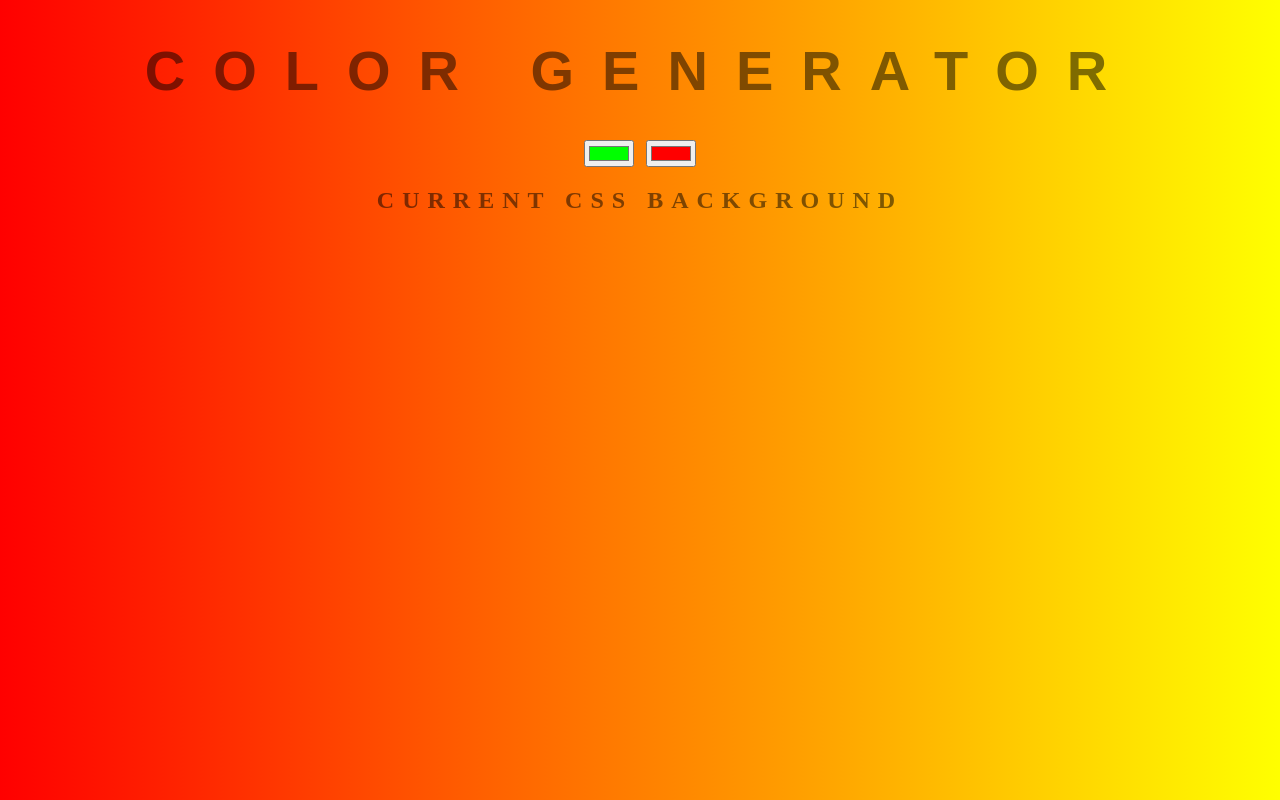
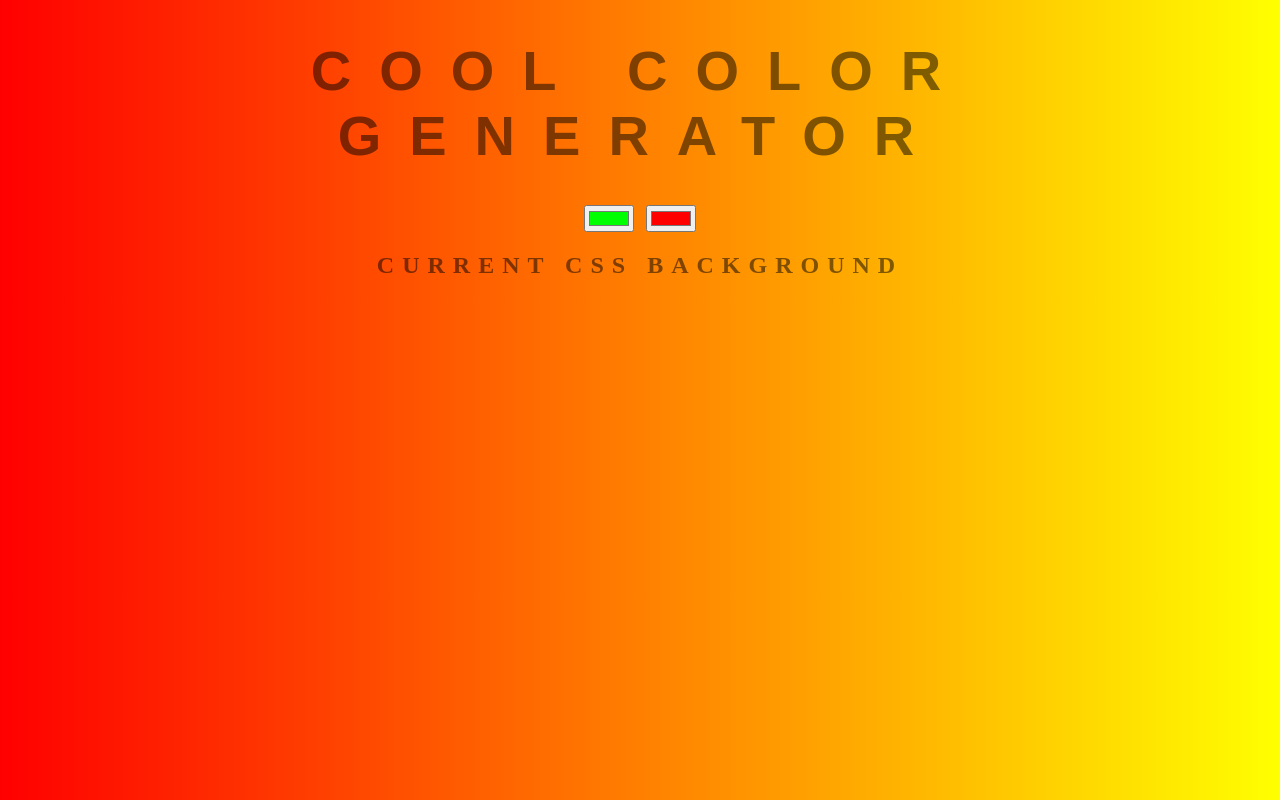
Before and after one commit to jraudulis/background-generator, a plain HTML site: page index.html in a window 1280 px wide. Drawn offline with Linux system fonts and the light colour scheme.

Commit message:
changing name again

```diff
--- a/index.html
+++ b/index.html
@@ -5,7 +5,7 @@
 	<link rel="stylesheet" type="text/css" href="style.css">
 </head>
 <body id="gradient">
-	<h1>Color Generator</h1>
+	<h1>Cool color Generator</h1>
 	<input class="color1" type="color" name="color1" value="#00ff00">
 	<input class="color2" type="color" name="color2" value="#ff0000">
 	<h2>Current CSS Background</h2>
```
